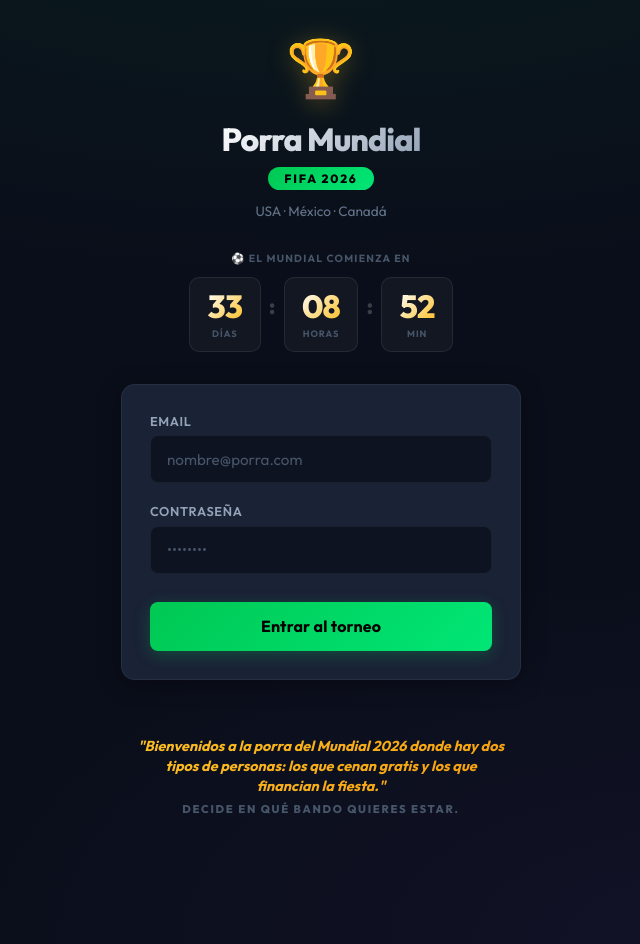
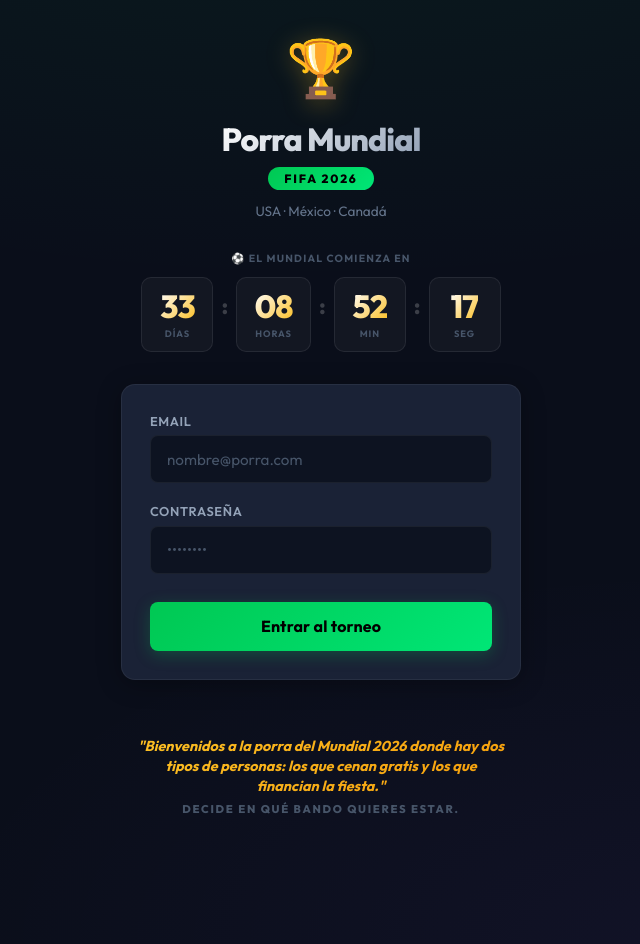
Before and after one commit to Seryen01/porra-mundialista, a Next.js app: page /login in a window 1280 px wide. Shown: the whole page, without its empty margins (319-959 px from the left). Built offline with nearby package versions, Linux system fonts and the light colour scheme; no server answers.

Commit message:
feat: add seconds to login countdown timer

```diff
--- a/src/app/login/page.tsx
+++ b/src/app/login/page.tsx
@@ -11,7 +11,7 @@
   const [loading, setLoading] = useState(false);
   const router = useRouter();
 
-  const [countdown, setCountdown] = useState<{ days: number; hours: number; minutes: number } | null>(null);
+  const [countdown, setCountdown] = useState<{ days: number; hours: number; minutes: number; seconds: number } | null>(null);
   const [started, setStarted] = useState(false);
 
   useEffect(() => {
@@ -23,10 +23,11 @@
         days: Math.floor(diff / 86400000),
         hours: Math.floor((diff % 86400000) / 3600000),
         minutes: Math.floor((diff % 3600000) / 60000),
+        seconds: Math.floor((diff % 60000) / 1000),
       });
     }
     tick();
-    const id = setInterval(tick, 60000);
+    const id = setInterval(tick, 1000);
     return () => clearInterval(id);
   }, []);
 
@@ -83,6 +84,11 @@
                   <div className="cd-unit">
                     <span className="cd-num">{String(countdown!.minutes).padStart(2, "0")}</span>
                     <span className="cd-txt">min</span>
+                  </div>
+                  <span className="cd-sep">:</span>
+                  <div className="cd-unit">
+                    <span className="cd-num">{String(countdown!.seconds).padStart(2, "0")}</span>
+                    <span className="cd-txt">seg</span>
                   </div>
                 </div>
               </>
```
